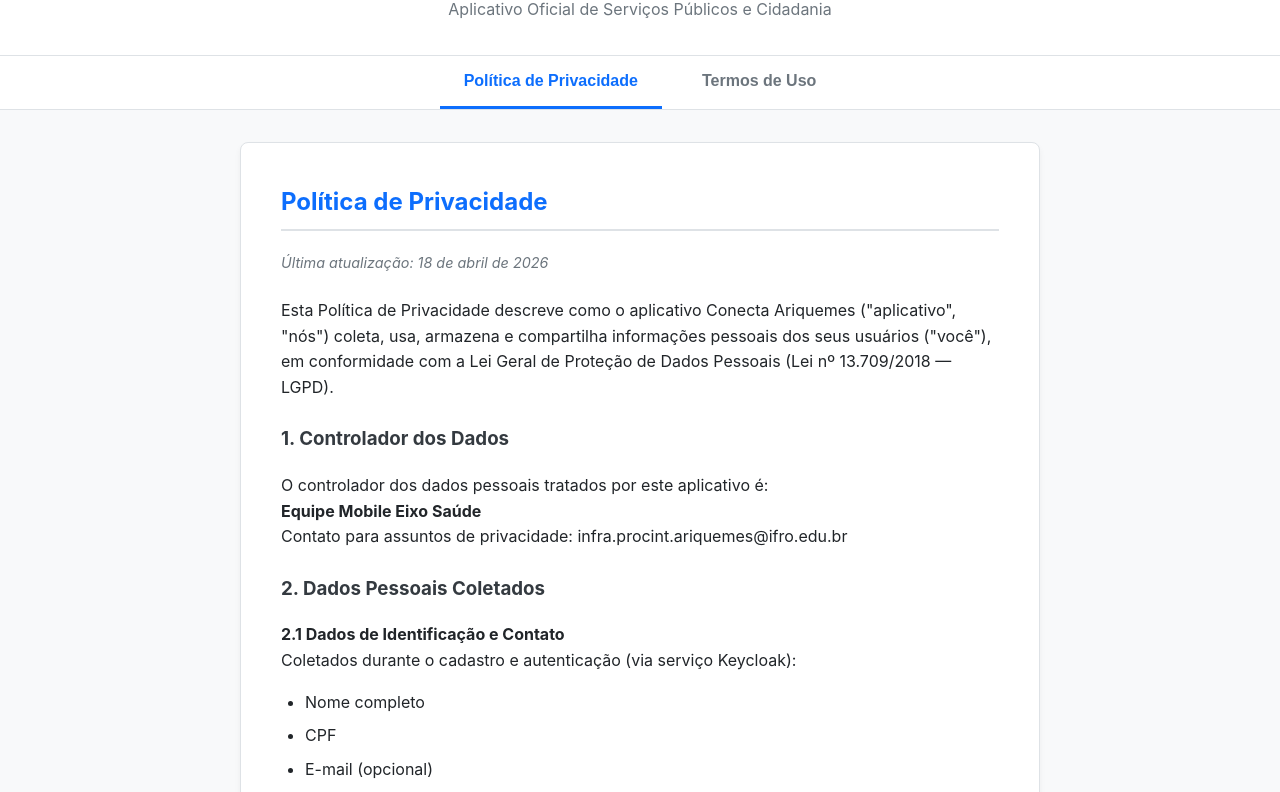
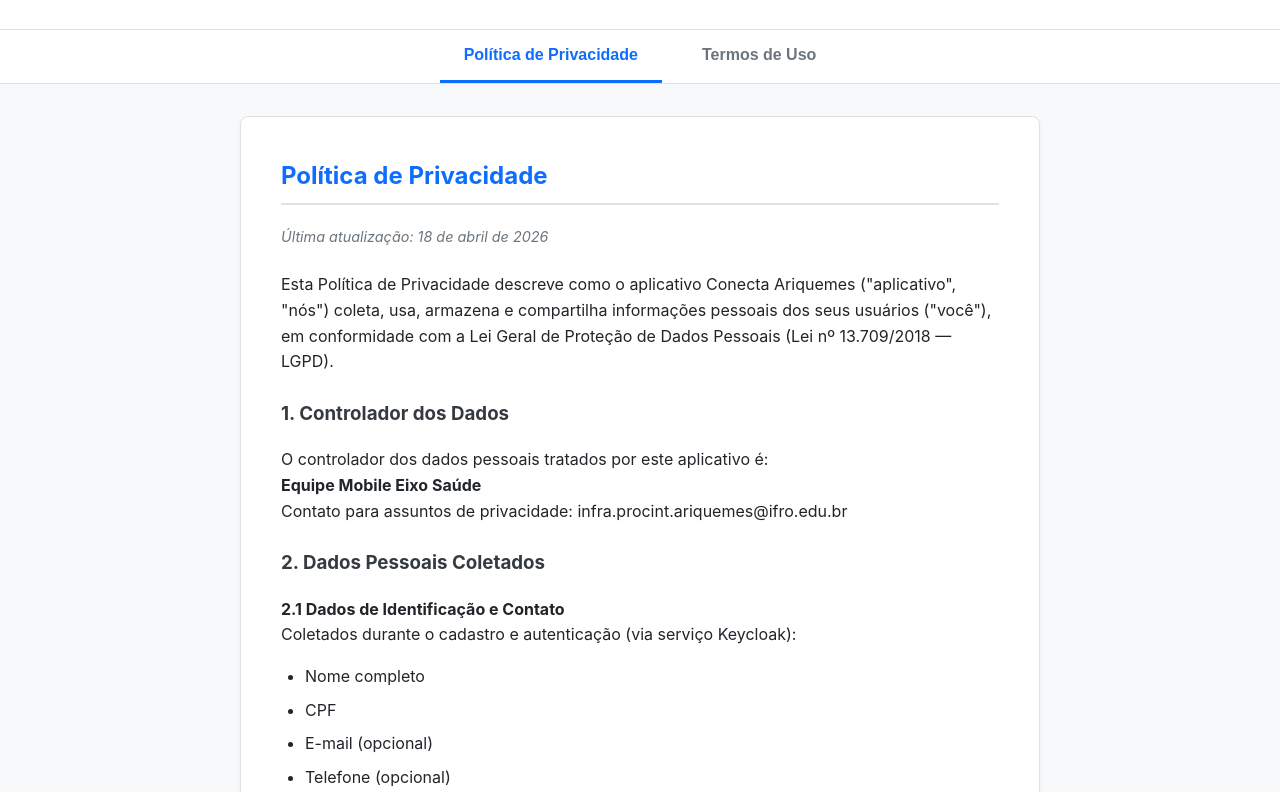
Before and after one commit to brandaoti/html, a plain HTML site: page index.html in a window 1280 px wide. Shown: the part 91-883 px from the top of the page. Drawn offline with Linux system fonts and the light colour scheme.

Commit message:
Remove subtitle from header in index.html
Removed the subtitle from the header section.

```diff
--- a/index.html
+++ b/index.html
@@ -127,7 +127,6 @@
 
     <header>
         <h1>Conecta Ariquemes</h1>
-        <p>Aplicativo Oficial de Serviços Públicos e Cidadania</p>
     </header>
 
     <div class="nav-tabs">
```
